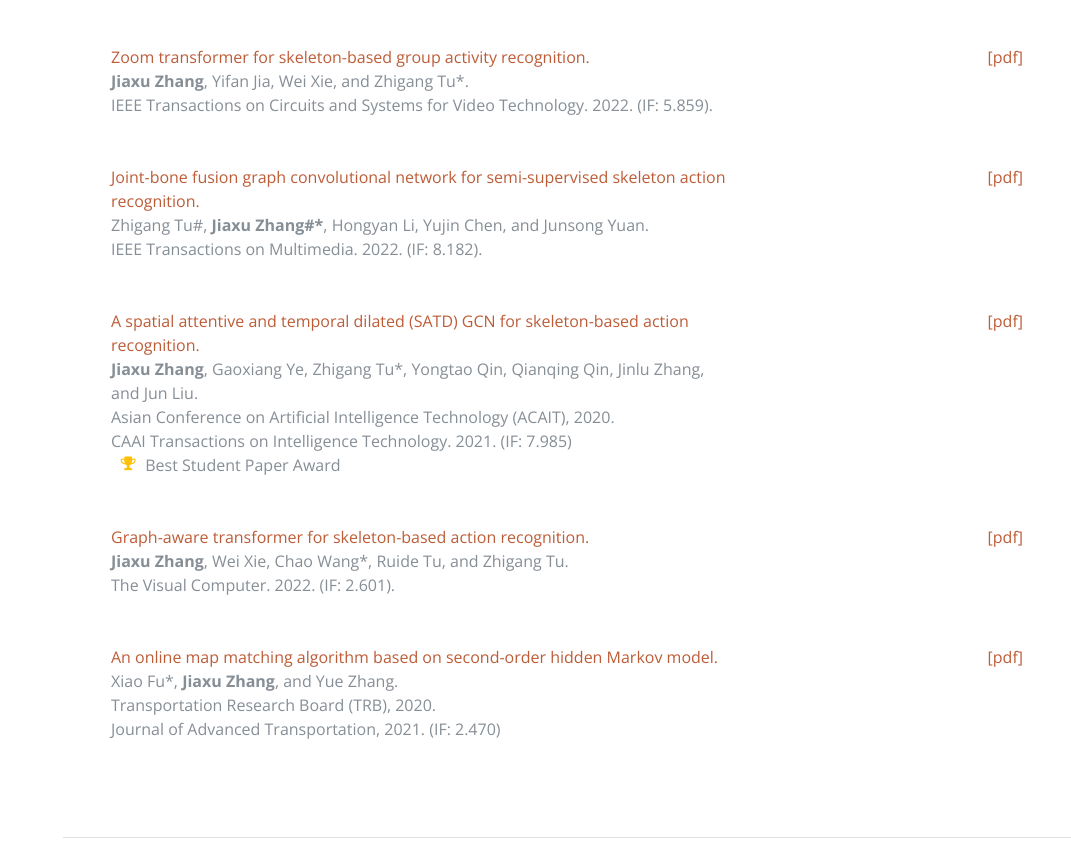
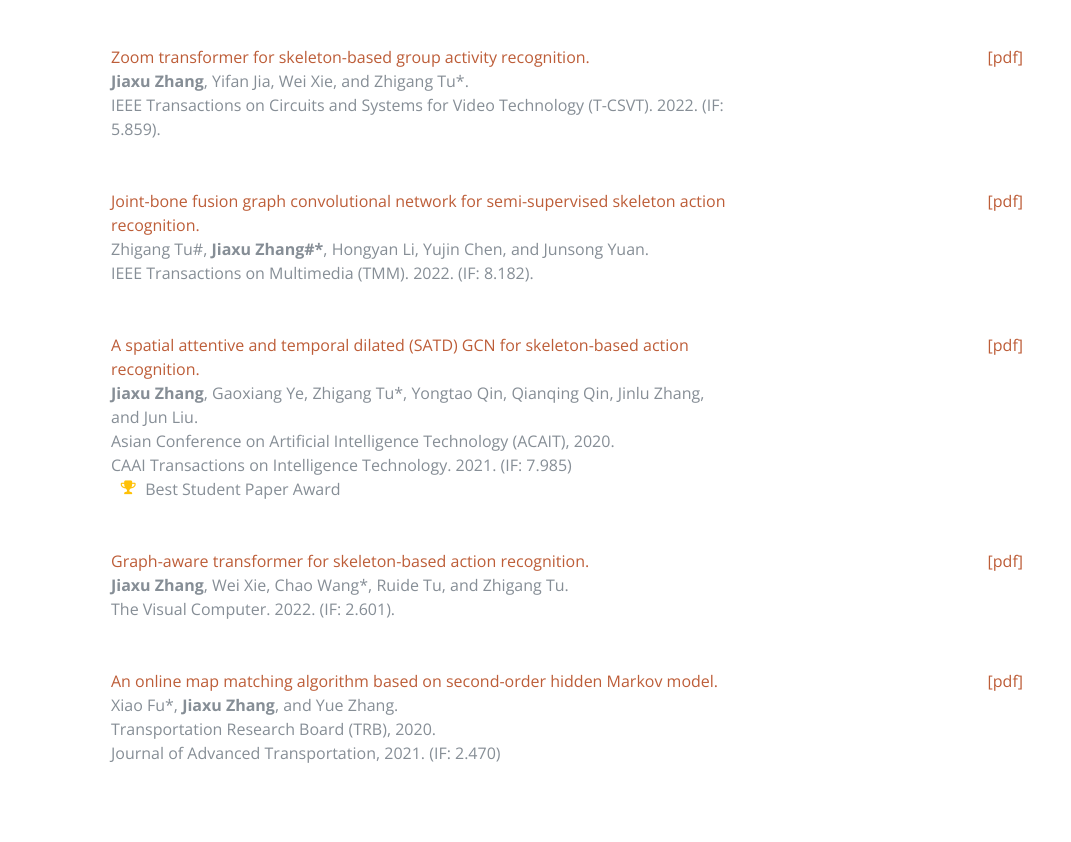
Before and after one commit to Kebii/Kebii.github.io, a plain HTML site: page index.html in a window 1280 px wide. Shown: the part 1910-2752 px from the top of the page, without its empty margins (209-1280 px from the left). Drawn offline with nearby package versions, Linux system fonts and the light colour scheme; a web font is replaced by a local one.

Commit message:
modified:   index.html

```diff
--- a/index.html
+++ b/index.html
@@ -159,7 +159,7 @@
 		<div class="resume-content mr-auto">
 		  <div class="text-primary"> Zoom transformer for skeleton-based group activity recognition.</div>
 		  <div><b>Jiaxu Zhang</b>, Yifan Jia, Wei Xie, and Zhigang Tu*.</div>
-		  <div>IEEE Transactions on Circuits and Systems for Video Technology. 2022. (IF: 5.859).</div>
+		  <div>IEEE Transactions on Circuits and Systems for Video Technology (T-CSVT). 2022. (IF: 5.859).</div>
 		</div>
 		<div class="resume-date text-md-right">
 		  <span class="text-primary"><a href="https://ieeexplore.ieee.org/abstract/document/9845486/">[pdf]</a></span>
@@ -170,7 +170,7 @@
 		<div class="resume-content mr-auto">
 		  <div class="text-primary"> Joint-bone fusion graph convolutional network for semi-supervised skeleton action recognition.</div>
 		  <div>Zhigang Tu#, <b>Jiaxu Zhang#*</b>, Hongyan Li, Yujin Chen, and Junsong Yuan.</div>
-		  <div>IEEE Transactions on Multimedia. 2022. (IF: 8.182).</div>
+		  <div>IEEE Transactions on Multimedia (TMM). 2022. (IF: 8.182).</div>
 		</div>
 		<div class="resume-date text-md-right">
 		  <span class="text-primary"><a href="https://arxiv.org/abs/2202.04075">[pdf]</a></span>
```
